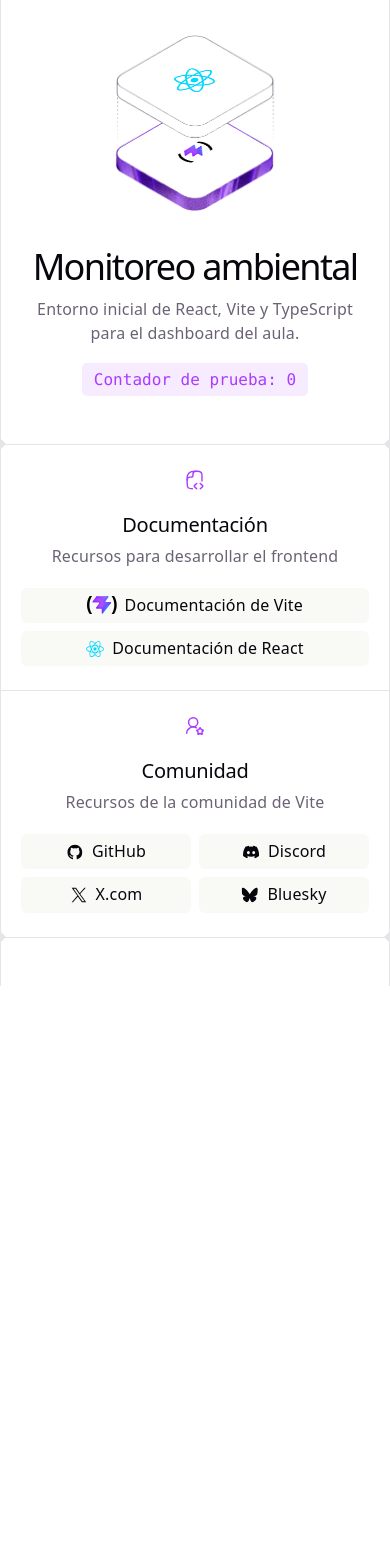
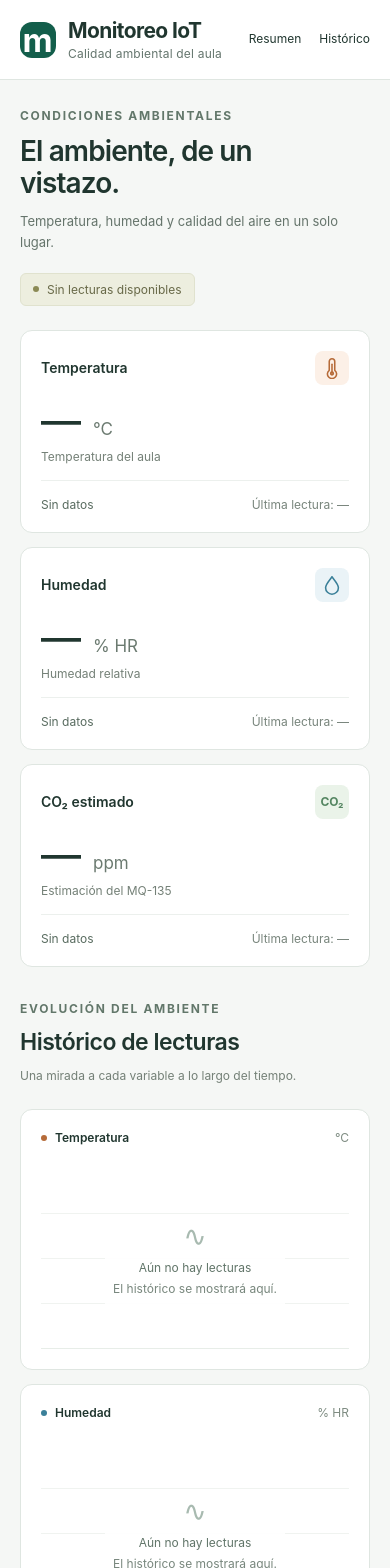
Before and after one commit to alfredoronald/monitoreo-IoT, a React (Vite) app in the folder frontend/: page / in a window 390 px wide. Shown: the top 1568 px of the page. Before the commit the page ends 986 px from the top, so only its background shows below. Built offline with nearby package versions, Linux system fonts and the light colour scheme.

Commit message:
feat(frontend): add responsive dashboard layout
Refs #82

```diff
--- a/frontend/src/App.css
+++ b/frontend/src/App.css
@@ -1,184 +1,76 @@
-.counter {
-  font-size: 16px;
-  padding: 5px 10px;
-  border-radius: 5px;
-  color: var(--accent);
-  background: var(--accent-bg);
-  border: 2px solid transparent;
-  transition: border-color 0.3s;
-  margin-bottom: 24px;
-
-  &:hover {
-    border-color: var(--accent-border);
-  }
-  &:focus-visible {
-    outline: 2px solid var(--accent);
-    outline-offset: 2px;
-  }
+.skip-link { position: absolute; left: 16px; top: -80px; z-index: 2; padding: 12px; background: white; }
+.skip-link:focus { top: 12px; }
+.site-header { background: #fff; border-bottom: 1px solid #dfe6e1; }
+.header-inner { padding: 22px clamp(24px, 3vw, 64px); display: flex; align-items: center; gap: 48px; }
+.brand { display: flex; align-items: center; gap: 12px; text-decoration: none; font-size: 21px; font-weight: 700; letter-spacing: -.6px; }
+.brand-mark { width: 42px; height: 42px; border-radius: 12px; background: #135e4b; color: white; font-size: 33px; display: flex; align-items: center; justify-content: center; letter-spacing: -3px; padding-right: 4px; }
+.brand-caption { display: block; margin-top: 3px; font-size: 12px; font-weight: 400; color: #65766e; letter-spacing: .2px; }
+nav { display: flex; gap: 26px; font-size: 13px; }
+nav a { text-decoration: none; padding: 8px 0; border-bottom: 2px solid transparent; }
+nav a:hover { border-color: #135e4b; }
+.project-label { margin-left: auto; font-size: 12px; color: #64756c; }
+.project-label span { padding: 0 8px; color: #acb9b0; }
+.dashboard { padding: 44px clamp(24px, 3vw, 64px) 24px; }
+.section-heading { display: flex; justify-content: space-between; align-items: flex-end; gap: 20px; margin-bottom: 24px; }
+.eyebrow { font-size: 12px; font-weight: 700; letter-spacing: 1.7px; color: #62776a; margin-bottom: 12px; }
+h1 { font-size: clamp(28px, 3.1vw, 40px); line-height: 1.15; letter-spacing: -1.4px; font-weight: 600; }
+.section-description { margin-top: 12px; font-size: 14px; line-height: 1.6; color: #65746b; }
+.connection-status { display: inline-flex; align-items: center; gap: 8px; flex-shrink: 0; color: #686948; background: #edeedf; border: 1px solid #e0e2ce; padding: 8px 12px; border-radius: 6px; font-size: 12px; }
+.connection-status > span { width: 6px; height: 6px; background: #8b8a55; border-radius: 50%; }
+.metrics-grid, .history-grid { display: grid; grid-template-columns: repeat(3, minmax(0, 1fr)); gap: 20px; }
+.metric-card, .history-card { background: #fff; border: 1px solid #dfe6e1; border-radius: 12px; min-width: 0; }
+.metric-card { padding: 22px; }
+.temperature { --variable-color: #b66b39; --variable-tint: #fcf0e7; }
+.humidity { --variable-color: #3b8099; --variable-tint: #eaf3f7; }
+.co2 { --variable-color: #558662; --variable-tint: #eaf3e9; }
+.metric-heading { display: flex; justify-content: space-between; align-items: center; gap: 8px; }
+.metric-heading h2 { font-size: 14px; font-weight: 600; }
+.variable-symbol { display: flex; align-items: center; justify-content: center; background: var(--variable-tint); color: var(--variable-color); border-radius: 8px; width: 34px; height: 34px; font-size: 12px; font-weight: 700; }
+.metric-value { display: flex; align-items: baseline; gap: 12px; font-size: 46px; line-height: 1.2; margin-top: 20px; font-weight: 500; }
+.metric-unit { font-size: 17px; font-weight: 400; color: #6b7a70; }
+.metric-description { color: #748077; font-size: 12px; margin-top: 4px; }
+.metric-footer { margin-top: 22px; padding-top: 16px; border-top: 1px solid #ecf0ed; display: flex; flex-wrap: wrap; justify-content: space-between; gap: 10px; color: #78857c; font-size: 12px; }
+.metric-footer > span:first-child { color: #596c60; }
+.history-section { margin-top: 42px; }
+#history-title { font-size: 23px; letter-spacing: -.5px; font-weight: 600; }
+.history-description { color: #748077; font-size: 12px; line-height: 1.6; max-width: 250px; }
+.history-card { padding: 20px; }
+.history-card-heading { display: flex; justify-content: space-between; align-items: center; gap: 10px; }
+.history-card h3 { display: flex; align-items: center; gap: 8px; font-size: 12px; font-weight: 600; }
+.legend-dot { display: inline-block; width: 6px; height: 6px; background: var(--variable-color); border-radius: 50%; flex-shrink: 0; }
+.history-card-heading > span { color: #7e8c82; font-size: 12px; }
+.chart-placeholder { margin-top: 24px; min-height: 180px; display: grid; place-items: center; border-bottom: 1px solid #e7ede8; background: repeating-linear-gradient(to top, transparent, transparent 44px, #f0f3f0 44px, #f0f3f0 45px); }
+.empty-chart-message { text-align: center; background: #ffffffed; padding: 8px; }
+.empty-chart-icon { display: block; color: #a8bab0; font-size: 28px; line-height: 1; }
+.empty-chart-message p { font-size: 12px; margin-top: 10px; color: #617569; }
+.empty-chart-message > span:last-child { display: block; font-size: 12px; margin-top: 6px; color: #78877d; }
+.measurement-note { display: flex; gap: 12px; margin-top: 24px; padding: 17px 20px; background: #edf2ec; border: 1px solid #e0e7dd; border-radius: 8px; }
+.note-symbol { color: #627c58; width: 16px; height: 16px; flex-shrink: 0; border: 1px solid currentColor; border-radius: 50%; text-align: center; font: 12px/14px Georgia, serif; }
+.measurement-note p { font-size: 12px; line-height: 1.7; color: #64735f; }
+.measurement-note strong { font-weight: 600; }
+.dashboard-footer { display: flex; justify-content: space-between; flex-wrap: wrap; gap: 10px; margin-top: 30px; padding-top: 18px; border-top: 1px solid #e0e7df; color: #7f8b81; font-size: 12px; }
+@media (max-width: 900px) {
+  .header-inner { gap: 28px; }
+  .project-label { display: none; }
+  nav { margin-left: auto; }
+  .overview-heading { align-items: flex-start; flex-direction: column; }
+  .metrics-grid, .history-grid { gap: 12px; }
+  .metric-card { padding: 16px; }
 }
-
-.hero {
-  position: relative;
-
-  .base,
-  .framework,
-  .vite {
-    inset-inline: 0;
-    margin: 0 auto;
-  }
-
-  .base {
-    width: 170px;
-    position: relative;
-    z-index: 0;
-  }
-
-  .framework,
-  .vite {
-    position: absolute;
-  }
-
-  .framework {
-    z-index: 1;
-    top: 34px;
-    height: 28px;
-    transform: perspective(2000px) rotateZ(300deg) rotateX(44deg) rotateY(39deg)
-      scale(1.4);
-  }
-
-  .vite {
-    z-index: 0;
-    top: 107px;
-    height: 26px;
-    width: auto;
-    transform: perspective(2000px) rotateZ(300deg) rotateX(40deg) rotateY(39deg)
-      scale(0.8);
-  }
+@media (max-width: 620px) {
+  .header-inner { padding: 18px 20px; gap: 20px; flex-wrap: wrap; }
+  .brand { font-size: 21px; }
+  .brand-mark { width: 36px; height: 36px; }
+  nav { gap: 18px; font-size: 12px; }
+  .dashboard { padding: 28px 20px 24px; }
+  h1 { letter-spacing: -.9px; max-width: 290px; }
+  .section-description { font-size: 13px; }
+  .metrics-grid, .history-grid { grid-template-columns: minmax(0, 1fr); gap: 14px; }
+  .metric-card { padding: 20px; }
+  .metric-value { margin-top: 12px; font-size: 40px; }
+  .metric-footer { margin-top: 16px; }
+  .history-section { margin-top: 34px; }
+  .history-section .section-heading { flex-direction: column; align-items: flex-start; gap: 10px; }
+  .history-description { max-width: none; }
+  .measurement-note { padding: 16px; }
 }
-
-#center {
-  display: flex;
-  flex-direction: column;
-  gap: 25px;
-  place-content: center;
-  place-items: center;
-  flex-grow: 1;
-
-  @media (max-width: 1024px) {
-    padding: 32px 20px 24px;
-    gap: 18px;
-  }
-}
-
-#next-steps {
-  display: flex;
-  border-top: 1px solid var(--border);
-  text-align: left;
-
-  & > div {
-    flex: 1 1 0;
-    padding: 32px;
-    @media (max-width: 1024px) {
-      padding: 24px 20px;
-    }
-  }
-
-  .icon {
-    margin-bottom: 16px;
-    width: 22px;
-    height: 22px;
-  }
-
-  @media (max-width: 1024px) {
-    flex-direction: column;
-    text-align: center;
-  }
-}
-
-#docs {
-  border-right: 1px solid var(--border);
-
-  @media (max-width: 1024px) {
-    border-right: none;
-    border-bottom: 1px solid var(--border);
-  }
-}
-
-#next-steps ul {
-  list-style: none;
-  padding: 0;
-  display: flex;
-  gap: 8px;
-  margin: 32px 0 0;
-
-  .logo {
-    height: 18px;
-  }
-
-  a {
-    color: var(--text-h);
-    font-size: 16px;
-    border-radius: 6px;
-    background: var(--social-bg);
-    display: flex;
-    padding: 6px 12px;
-    align-items: center;
-    gap: 8px;
-    text-decoration: none;
-    transition: box-shadow 0.3s;
-
-    &:hover {
-      box-shadow: var(--shadow);
-    }
-    .button-icon {
-      height: 18px;
-      width: 18px;
-    }
-  }
-
-  @media (max-width: 1024px) {
-    margin-top: 20px;
-    flex-wrap: wrap;
-    justify-content: center;
-
-    li {
-      flex: 1 1 calc(50% - 8px);
-    }
-
-    a {
-      width: 100%;
-      justify-content: center;
-      box-sizing: border-box;
-    }
-  }
-}
-
-#spacer {
-  height: 88px;
-  border-top: 1px solid var(--border);
-  @media (max-width: 1024px) {
-    height: 48px;
-  }
-}
-
-.ticks {
-  position: relative;
-  width: 100%;
-
-  &::before,
-  &::after {
-    content: '';
-    position: absolute;
-    top: -4.5px;
-    border: 5px solid transparent;
-  }
-
-  &::before {
-    left: 0;
-    border-left-color: var(--border);
-  }
-  &::after {
-    right: 0;
-    border-right-color: var(--border);
-  }
-}
--- a/frontend/src/App.tsx
+++ b/frontend/src/App.tsx
@@ -1,120 +1,89 @@
-import { useState } from 'react'
-import heroImg from './assets/hero.png'
-import reactLogo from './assets/react.svg'
-import viteLogo from './assets/vite.svg'
 import './App.css'
 
-function App() {
-  const [count, setCount] = useState(0)
+const variables = [
+  { id: 'temperature', name: 'Temperatura', unit: '°C', description: 'Temperatura del aula', symbol: 'T' },
+  { id: 'humidity', name: 'Humedad', unit: '% HR', description: 'Humedad relativa', symbol: 'H' },
+  { id: 'co2', name: 'CO₂ estimado', unit: 'ppm', description: 'Estimación del MQ-135', symbol: 'CO₂' },
+]
+
+function VariableIcon({ variable }: { variable: string }) {
+  if (variable === 'co2') return <>CO₂</>
 
   return (
+    <svg width="22" height="22" viewBox="0 0 24 24" fill="none" stroke="currentColor" strokeWidth="1.7" strokeLinecap="round" strokeLinejoin="round" focusable="false">
+      {variable === 'temperature'
+        ? <><path d="M9 14.5V5a3 3 0 0 1 6 0v9.5a5 5 0 1 1-6 0Z" /><path d="M12 8v10" /><circle cx="12" cy="18" r="1.5" /></>
+        : <path d="M12 3C10 6 5 11 5 15a7 7 0 0 0 14 0c0-4-5-9-7-12Z" />}
+    </svg>
+  )
+}
+
+function App() {
+  return (
     <>
-      <section id="center">
-        <div className="hero">
-          <img src={heroImg} className="base" width="170" height="179" alt="" />
-          <img src={reactLogo} className="framework" alt="Logotipo de React" />
-          <img src={viteLogo} className="vite" alt="Logotipo de Vite" />
+      <a className="skip-link" href="#contenido">Saltar al contenido</a>
+      <header className="site-header">
+        <div className="header-inner">
+          <a className="brand" href="#resumen" aria-label="Monitoreo IoT, ir al resumen">
+            <span className="brand-mark" aria-hidden="true">m</span>
+            <span>Monitoreo IoT<span className="brand-caption">Calidad ambiental del aula</span></span>
+          </a>
+          <nav aria-label="Navegación principal">
+            <a href="#resumen">Resumen</a>
+            <a href="#historico">Histórico</a>
+          </nav>
+          <span className="project-label">Proyecto IoT <span> / </span> Grupo 22</span>
         </div>
-        <div>
-          <h1>Monitoreo ambiental</h1>
-          <p>
-            Entorno inicial de React, Vite y TypeScript para el dashboard del aula.
-          </p>
-        </div>
-        <button
-          type="button"
-          className="counter"
-          onClick={() => setCount((count) => count + 1)}
-        >
-          Contador de prueba: {count}
-        </button>
-      </section>
+      </header>
 
-      <div className="ticks"></div>
+      <main id="contenido" className="dashboard" tabIndex={-1}>
+        <section id="resumen" aria-labelledby="overview-title">
+          <div className="section-heading overview-heading">
+            <div>
+              <p className="eyebrow">CONDICIONES AMBIENTALES</p>
+              <h1 id="overview-title">El ambiente, de un vistazo.</h1>
+              <p className="section-description">Temperatura, humedad y calidad del aire en un solo lugar.</p>
+            </div>
+            <span className="connection-status"><span aria-hidden="true" />Sin lecturas disponibles</span>
+          </div>
+          <div className="metrics-grid" aria-label="Valores actuales">
+            {variables.map(variable => (
+              <article className={`metric-card ${variable.id}`} key={variable.id} aria-labelledby={`${variable.id}-title`}>
+                <div className="metric-heading">
+                  <h2 id={`${variable.id}-title`}>{variable.name}</h2>
+                  <span className="variable-symbol" aria-hidden="true"><VariableIcon variable={variable.id} /></span>
+                </div>
+                <p className="metric-value"><span aria-label="Sin valor">—</span><span className="metric-unit">{variable.unit}</span></p>
+                <p className="metric-description">{variable.description}</p>
+                <div className="metric-footer"><span>Sin datos</span><span>Última lectura: —</span></div>
+              </article>
+            ))}
+          </div>
+        </section>
 
-      <section id="next-steps">
-        <div id="docs">
-          <svg className="icon" role="presentation" aria-hidden="true">
-            <use href="/icons.svg#documentation-icon"></use>
-          </svg>
-          <h2>Documentación</h2>
-          <p>Recursos para desarrollar el frontend</p>
-          <ul>
-            <li>
-              <a href="https://vite.dev/" target="_blank">
-                <img className="logo" src={viteLogo} alt="" />
-                Documentación de Vite
-              </a>
-            </li>
-            <li>
-              <a href="https://react.dev/" target="_blank">
-                <img className="button-icon" src={reactLogo} alt="" />
-                Documentación de React
-              </a>
-            </li>
-          </ul>
-        </div>
-        <div id="social">
-          <svg className="icon" role="presentation" aria-hidden="true">
-            <use href="/icons.svg#social-icon"></use>
-          </svg>
-          <h2>Comunidad</h2>
-          <p>Recursos de la comunidad de Vite</p>
-          <ul>
-            <li>
-              <a href="https://github.com/vitejs/vite" target="_blank">
-                <svg
-                  className="button-icon"
-                  role="presentation"
-                  aria-hidden="true"
-                >
-                  <use href="/icons.svg#github-icon"></use>
-                </svg>
-                GitHub
-              </a>
-            </li>
-            <li>
-              <a href="https://chat.vite.dev/" target="_blank">
-                <svg
-                  className="button-icon"
-                  role="presentation"
-                  aria-hidden="true"
-                >
-                  <use href="/icons.svg#discord-icon"></use>
-                </svg>
-                Discord
-              </a>
-            </li>
-            <li>
-              <a href="https://x.com/vite_js" target="_blank">
-                <svg
-                  className="button-icon"
-                  role="presentation"
-                  aria-hidden="true"
-                >
-                  <use href="/icons.svg#x-icon"></use>
-                </svg>
-                X.com
-              </a>
-            </li>
-            <li>
-              <a href="https://bsky.app/profile/vite.dev" target="_blank">
-                <svg
-                  className="button-icon"
-                  role="presentation"
-                  aria-hidden="true"
-                >
-                  <use href="/icons.svg#bluesky-icon"></use>
-                </svg>
-                Bluesky
-              </a>
-            </li>
-          </ul>
-        </div>
-      </section>
+        <section id="historico" className="history-section" aria-labelledby="history-title">
+          <div className="section-heading">
+            <div><p className="eyebrow">EVOLUCIÓN DEL AMBIENTE</p><h2 id="history-title">Histórico de lecturas</h2></div>
+            <p className="history-description">Una mirada a cada variable a lo largo del tiempo.</p>
+          </div>
+          <div className="history-grid">
+            {variables.map(variable => (
+              <article className={`history-card ${variable.id}`} key={variable.id} aria-labelledby={`${variable.id}-history`}>
+                <div className="history-card-heading"><h3 id={`${variable.id}-history`}><span className="legend-dot" aria-hidden="true" />{variable.name}</h3><span>{variable.unit}</span></div>
+                <div className="chart-placeholder">
+                  <div className="empty-chart-message"><span className="empty-chart-icon" aria-hidden="true">∿</span><p>Aún no hay lecturas</p><span>El histórico se mostrará aquí.</span></div>
+                </div>
+              </article>
+            ))}
+          </div>
+        </section>
 
-      <div className="ticks"></div>
-      <section id="spacer"></section>
+        <aside className="measurement-note" aria-label="Acerca de las mediciones">
+          <span className="note-symbol" aria-hidden="true">i</span>
+          <p><strong>Sobre el CO₂ estimado.</strong> El MQ-135 ofrece una estimación provisional de la calidad del aire. Sus valores requieren calibración.</p>
+        </aside>
+        <footer className="dashboard-footer"><span>Monitoreo ambiental del aula</span><span>Servicios Telemáticos · Grupo 22</span></footer>
+      </main>
     </>
   )
 }
--- a/frontend/src/index.css
+++ b/frontend/src/index.css
@@ -1,111 +1,18 @@
 :root {
-  --text: #6b6375;
-  --text-h: #08060d;
-  --bg: #fff;
-  --border: #e5e4e7;
-  --code-bg: #f4f3ec;
-  --accent: #aa3bff;
-  --accent-bg: rgba(170, 59, 255, 0.1);
-  --accent-border: rgba(170, 59, 255, 0.5);
-  --social-bg: rgba(244, 243, 236, 0.5);
-  --shadow:
-    rgba(0, 0, 0, 0.1) 0 10px 15px -3px, rgba(0, 0, 0, 0.05) 0 4px 6px -2px;
-
-  --sans: system-ui, 'Segoe UI', Roboto, sans-serif;
-  --heading: system-ui, 'Segoe UI', Roboto, sans-serif;
-  --mono: ui-monospace, Consolas, monospace;
-
-  font: 18px/145% var(--sans);
-  letter-spacing: 0.18px;
-  color-scheme: light dark;
-  color: var(--text);
-  background: var(--bg);
+  font-family: Inter, 'Segoe UI', sans-serif;
+  color: #20362f;
+  background: #f5f7f5;
   font-synthesis: none;
   text-rendering: optimizeLegibility;
   -webkit-font-smoothing: antialiased;
   -moz-osx-font-smoothing: grayscale;
-
-  @media (max-width: 1024px) {
-    font-size: 16px;
-  }
+  color-scheme: light;
 }
-
-@media (prefers-color-scheme: dark) {
-  :root {
-    --text: #9ca3af;
-    --text-h: #f3f4f6;
-    --bg: #16171d;
-    --border: #2e303a;
-    --code-bg: #1f2028;
-    --accent: #c084fc;
-    --accent-bg: rgba(192, 132, 252, 0.15);
-    --accent-border: rgba(192, 132, 252, 0.5);
-    --social-bg: rgba(47, 48, 58, 0.5);
-    --shadow:
-      rgba(0, 0, 0, 0.4) 0 10px 15px -3px, rgba(0, 0, 0, 0.25) 0 4px 6px -2px;
-  }
-
-  #social .button-icon {
-    filter: invert(1) brightness(2);
-  }
-}
-
-#root {
-  width: 1126px;
-  max-width: 100%;
-  margin: 0 auto;
-  text-align: center;
-  border-inline: 1px solid var(--border);
-  min-height: 100svh;
-  display: flex;
-  flex-direction: column;
-  box-sizing: border-box;
-}
-
-body {
-  margin: 0;
-}
-
-h1,
-h2 {
-  font-family: var(--heading);
-  font-weight: 500;
-  color: var(--text-h);
-}
-
-h1 {
-  font-size: 56px;
-  letter-spacing: -1.68px;
-  margin: 32px 0;
-  @media (max-width: 1024px) {
-    font-size: 36px;
-    margin: 20px 0;
-  }
-}
-h2 {
-  font-size: 24px;
-  line-height: 118%;
-  letter-spacing: -0.24px;
-  margin: 0 0 8px;
-  @media (max-width: 1024px) {
-    font-size: 20px;
-  }
-}
-p {
-  margin: 0;
-}
-
-code,
-.counter {
-  font-family: var(--mono);
-  display: inline-flex;
-  border-radius: 4px;
-  color: var(--text-h);
-}
-
-code {
-  font-size: 15px;
-  line-height: 135%;
-  padding: 4px 8px;
-  background: var(--code-bg);
-}
+* { box-sizing: border-box; }
+body { margin: 0; min-width: 0; }
+a { color: inherit; }
+h1, h2, h3, p { margin: 0; }
+button, input, select { font: inherit; }
+a:focus-visible { outline: 3px solid #0b7561; outline-offset: 5px; border-radius: 3px; }
+#root { min-height: 100svh; }
+html { scroll-padding-top: 24px; }
```
Also changed, not shown: 6 other files (tests, documents, lock files or other folders).
